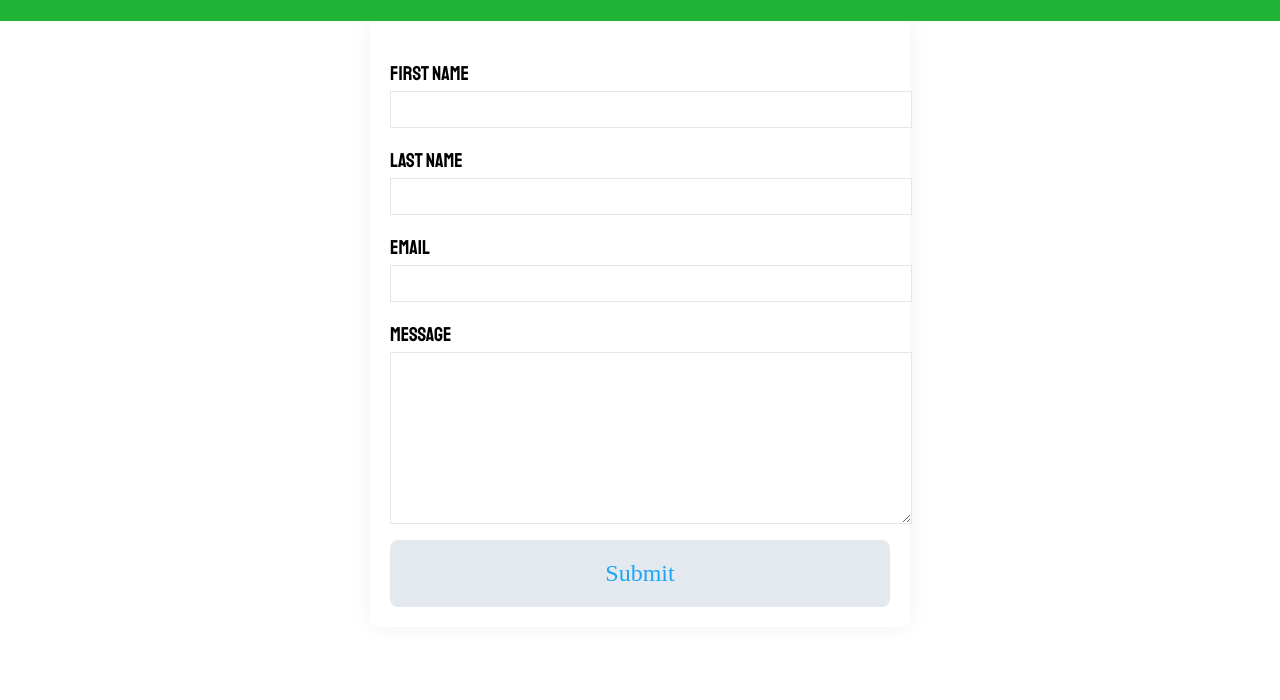
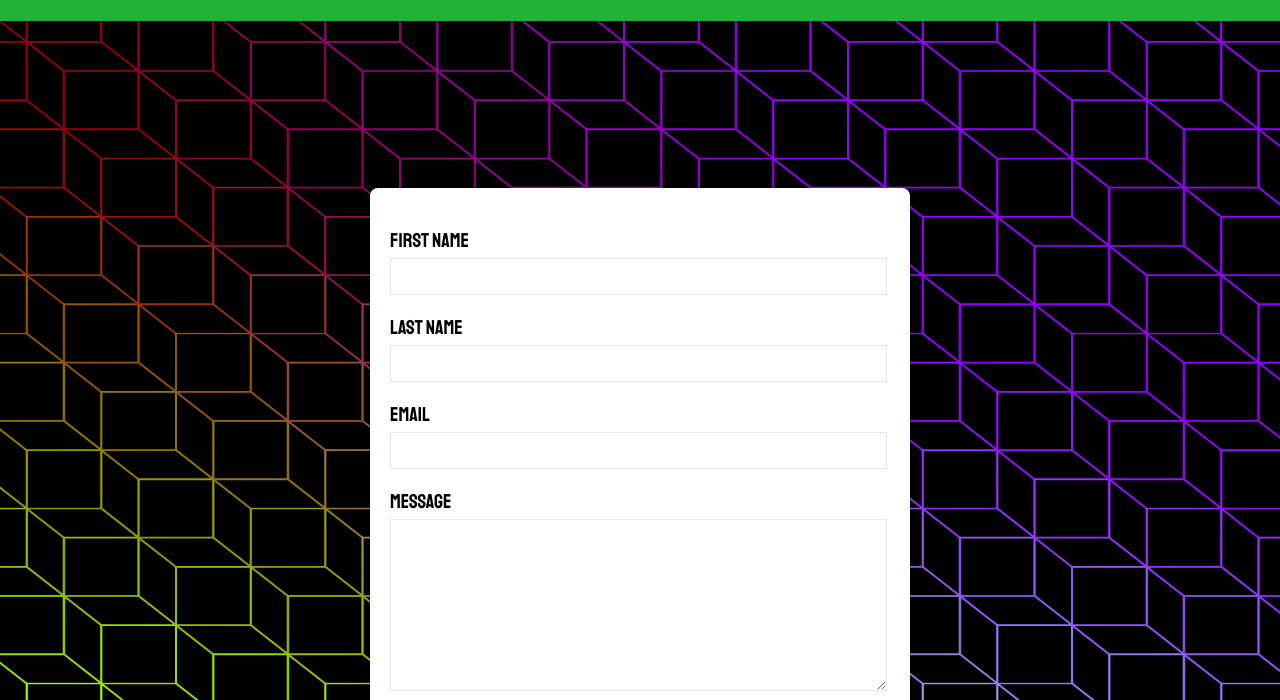
Before and after one commit to ErichNika/Erich.Com, a plain HTML site: page Erich.com/contact.html in a window 1280 px wide. Shown: the part 100-800 px from the top of the page. Drawn offline with Linux system fonts and the light colour scheme; a web font is replaced by a local one.

Commit message:
Third Commit
Code before first three.js implementation attempt.

```diff
--- a/Erich.com/contact.html
+++ b/Erich.com/contact.html
@@ -12,7 +12,7 @@
 
 <body>
 
-        <div class="container">
+      <div class="container">
         <div class="nav-wrapper">
            <div class="left-side">
                <div class="nav-link-wrapper">
@@ -46,8 +46,11 @@
 
         </div>
     </div>
-    <section>
-    <div class="container2">
+
+
+
+    <div class="section">
+      <div class="container2">
         <form action=https://formspree.io/f/xdopprye method="POST" id="my-form">
 
             <div class="form-group">
@@ -74,7 +77,8 @@
           </form>
         </div>
         <div id="status"></div>
-      </section>
+      </div>
+    </div>
       <script src="main.js"></script>
 </body>
 </html>
--- a/Erich.com/styles.css
+++ b/Erich.com/styles.css
@@ -76,7 +76,7 @@ body {
 }
 
 .portfolio-img-background {
-
+    position: relative;
     height: 1000px;
     width: auto;
     background-position: center;
@@ -106,7 +106,7 @@ body {
 .img-txt-wrapper p {
     font-weight: 750;
     color: rgb(147, 38, 219);
-    font-size: 30px;
+    font-size: 40px;
 
 }
 
@@ -136,16 +136,20 @@ body {
 
 /* Contact Page */
 .section{
-    height: 100vh;
+    height: 1000px;
     width: 100%;
-    background-color: aliceblue;
+    /* background-color: aliceblue; */
+    background-image: url("images/ColorfulGrid.png");
     display: flex;
     align-items: center;
     justify-content: center;
     flex-direction: column;
+    position: relative;
+    background-size: 100% 100%;
   }
 
   .container2{
+    position: relative;
     width: 90%;
     max-width: 500px;
     margin:0 auto;
@@ -154,10 +158,11 @@ body {
     background-color: white;
     border-radius: 8px;
     margin-bottom: 20px;
+
   }
 
 .form-group{
-    width: 100%;
+    width: 95%;
     margin-top: 20px;
     font-size: 20px;
   }
@@ -179,7 +184,8 @@ body {
     font-size: 24px;
     border-radius: 8px;
     font-family: 'Montserrat';
-    color: rgb(27, 166, 247);
+    font-weight: 900;
+    color: rgb(122, 48, 207);
     background-color: rgb(227, 233, 238);
     text-align: center;
     cursor: pointer;
```
Also changed, not shown: Erich.com/skills&experience.html (+1 -1 lines).
